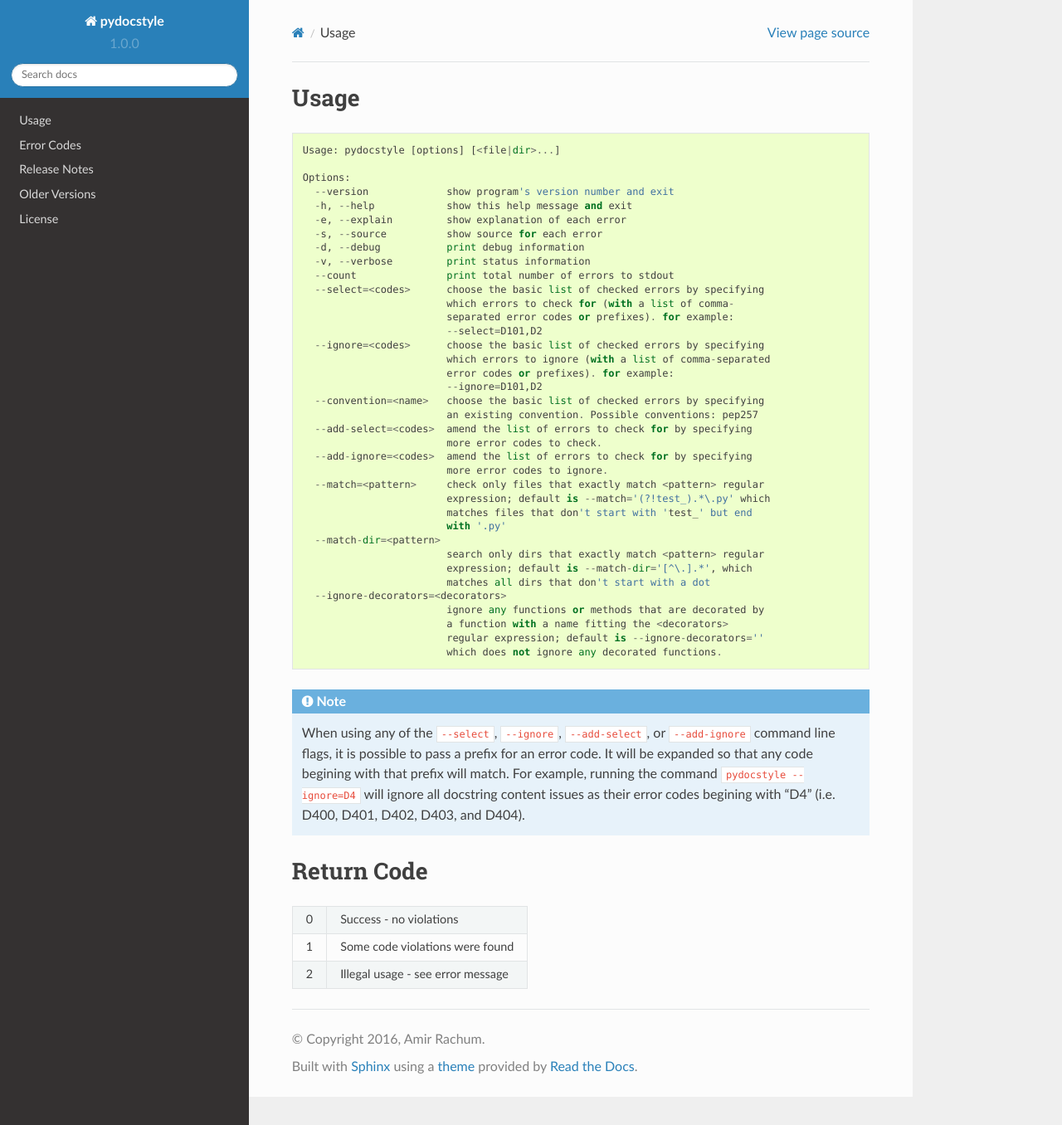
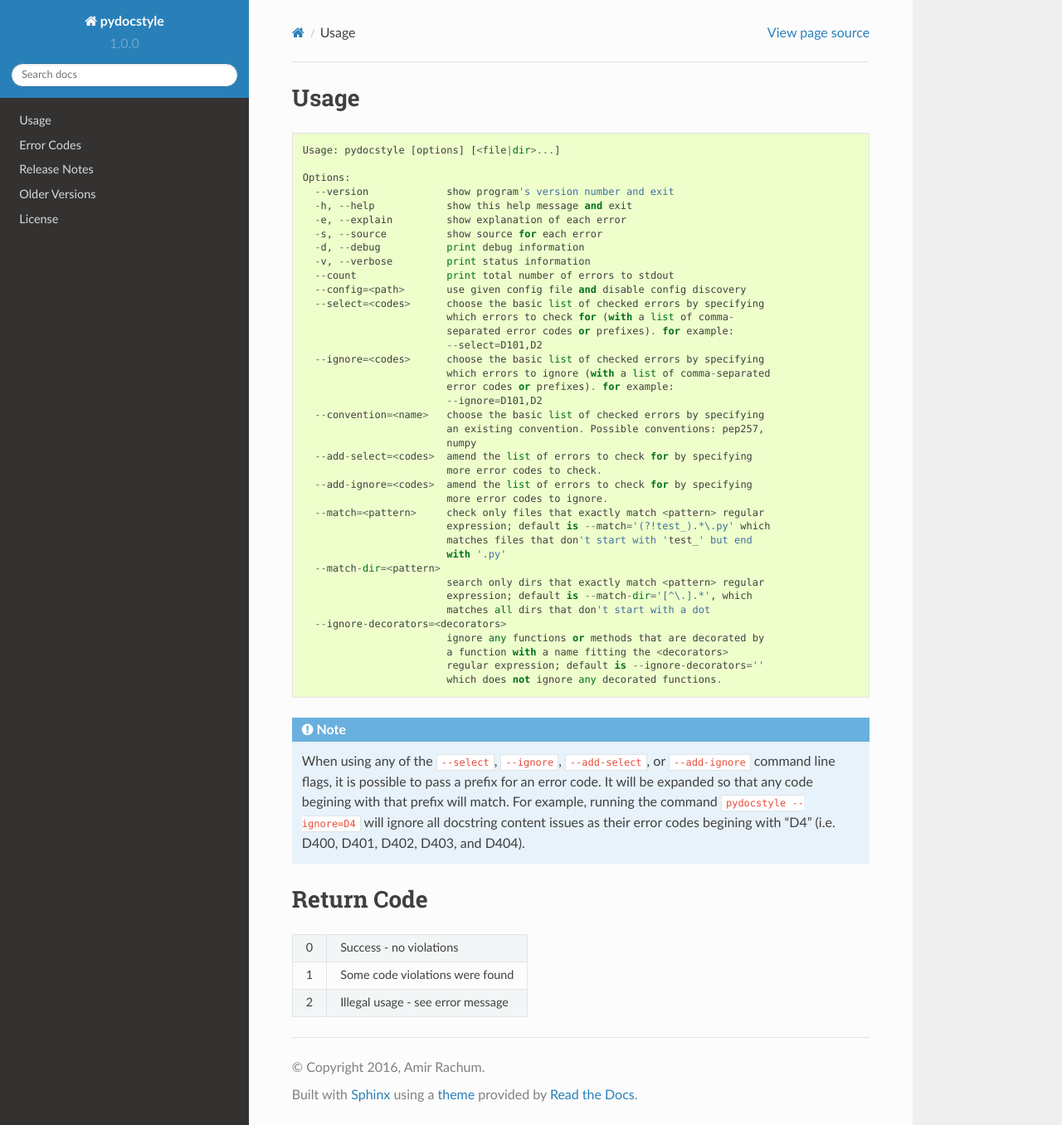
Before and after one commit to PyCQA/pydocstyle, a Sphinx documentation site: the page built from docs/snippets/cli.rst, in a window 1280 px wide and 1356 px high. Shown: the whole window at 83% size. Built offline with Sphinx 7.4.7 and the Read the Docs theme 2.0.0, drawn with Linux system fonts in a browser that asks for light colours; the version number is read from the project's files by our own code.

```diff
--- a/docs/release_notes.rst
+++ b/docs/release_notes.rst
@@ -4,8 +4,8 @@ Release Notes
 **pydocstyle** version numbers follow the
 `Semantic Versioning <http://semver.org/>`_ specification.
 
-Current Development Version
----------------------------
+2.0.0 - April 18th, 2017
+------------------------
 
 Major Updates
 
--- a/docs/snippets/cli.rst
+++ b/docs/snippets/cli.rst
@@ -15,6 +15,7 @@ Usage
       -d, --debug           print debug information
       -v, --verbose         print status information
       --count               print total number of errors to stdout
+      --config=<path>       use given config file and disable config discovery
       --select=<codes>      choose the basic list of checked errors by specifying
                             which errors to check for (with a list of comma-
                             separated error codes or prefixes). for example:
@@ -24,7 +25,8 @@ Usage
                             error codes or prefixes). for example:
                             --ignore=D101,D2
       --convention=<name>   choose the basic list of checked errors by specifying
-                            an existing convention. Possible conventions: pep257
+                            an existing convention. Possible conventions: pep257,
+                            numpy
       --add-select=<codes>  amend the list of errors to check for by specifying
                             more error codes to check.
       --add-ignore=<codes>  amend the list of errors to check for by specifying
```
